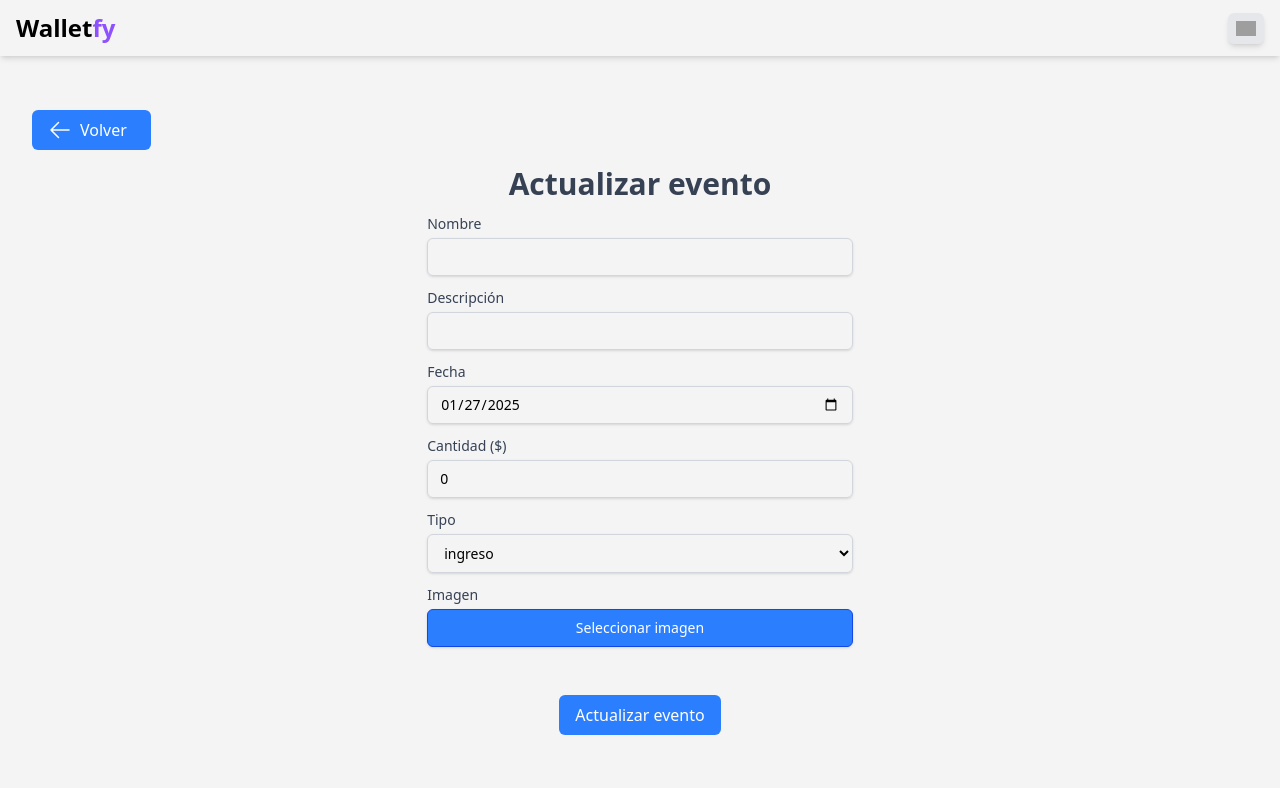
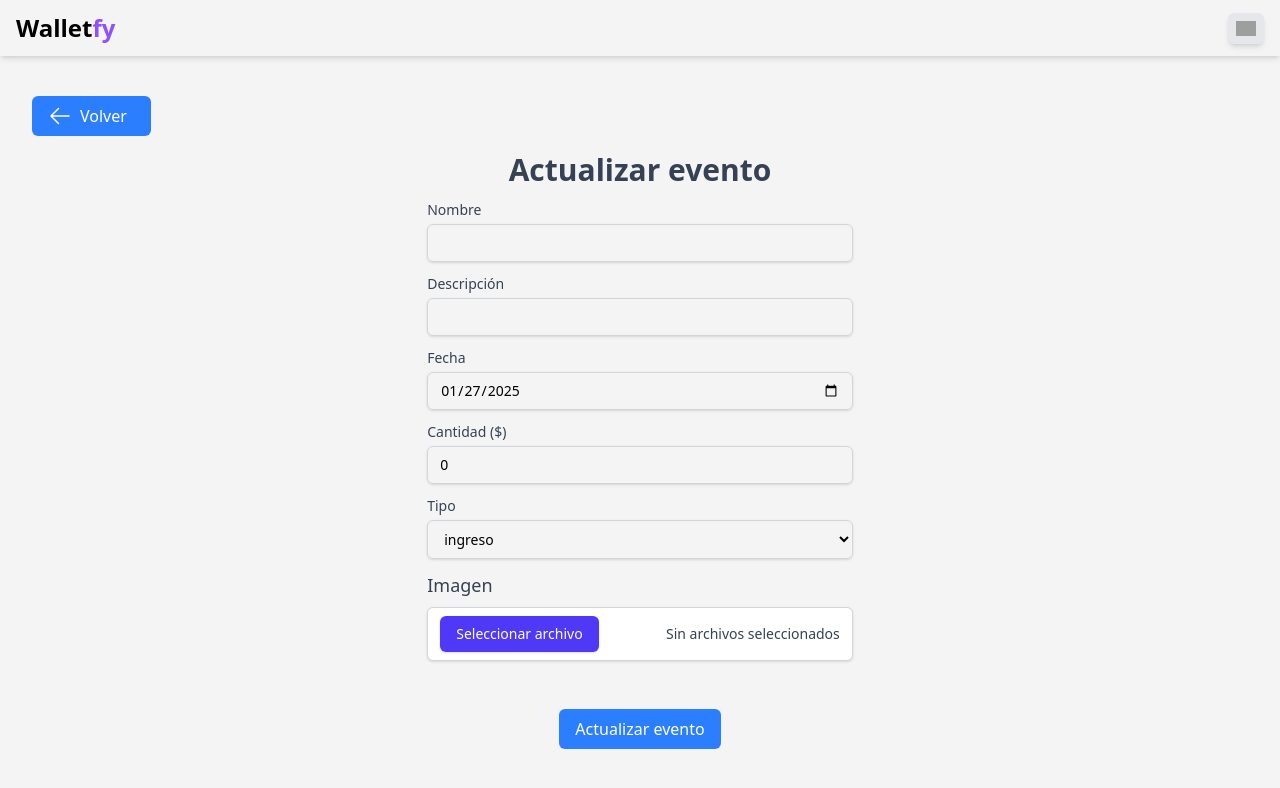
Before and after one commit to DJavierReyesM/ProyectoReactWalletfy_FSD, a React (Vite) app: page /form/1 in a window 1280 px wide. Shown: the top 788 px of the page. Built offline with nearby package versions, Linux system fonts and the light colour scheme; grey boxes are pictures that could not be loaded.

Commit message:
Mejoramiento de subir imagen y cargarla

```diff
--- a/src/components/form/ImageInput.tsx
+++ b/src/components/form/ImageInput.tsx
@@ -8,16 +8,15 @@ type ImageInputProps = {
   onChange: (value: string) => void;
 };
 
-const ImageInput = (props: ImageInputProps) => {
-  const { label, value, error, onChange, className } = props;
-
+const ImageInput: React.FC<ImageInputProps> = ({ label, value, error, onChange, className }) => {
   const [, setImage64] = React.useState<string>(value);
-  const [imageName, setImageName] = React.useState<string>("");
+  const [imageName, setImageName] = React.useState<string>("Sin archivos seleccionados");
 
   const handleImageChange = (event: React.ChangeEvent<HTMLInputElement>) => {
     const file = event.target.files?.[0];
+
     if (file) {
-      setImageName(file.name)
+      setImageName(file.name); // Actualizar el nombre del archivo
       const reader = new FileReader();
       reader.onloadend = () => {
         if (reader.result) {
@@ -27,37 +26,44 @@ const ImageInput = (props: ImageInputProps) => {
         }
       };
       reader.readAsDataURL(file);
+    } else {
+      setImageName("Sin archivo seleccionado"); // Si no se selecciona nada
     }
   };
 
   return (
+    <div className={`attachment-container ${className}`}>
+      <label className="text-lg font-medium block text-gray-700 dark:text-gray-200">
+        {label}
+      </label>
 
-    <div className={className}>
-      <div>
-        <label className="flex flex-col text-sm font-medium text-gray-700 dark:text-gray-200">
-          {label}
-          <input
-            type="file"
-            accept="image/*"
-            onChange={handleImageChange}
-            className="hidden"
-          />
-          <div className="cursor-pointer text-center bg-blue-500 text-white py-2 px-3 mt-1 border border-blue-700 rounded-md shadow-sm hover:bg-blue-600 focus:outline-none focus:ring-2 focus:ring-violet-500 focus:ring-opacity-50 sm:text-sm dark:bg-blue-700 dark:border-zinc-700 dark:hover:bg-blue-500">
-            Seleccionar imagen
-          </div>
+      {/* Contenedor con borde */}
+      <div className="mt-2 border border-gray-300 dark:border-gray-500 rounded-md shadow-sm px-3 py-2 flex items-center justify-between bg-white dark:bg-zinc-700">
+        <label htmlFor="file-upload" className="cursor-pointer px-4 py-2 bg-indigo-600 text-white text-sm font-medium rounded-md shadow hover:bg-indigo-700 focus:ring focus:ring-indigo-400">
+          Seleccionar archivo
         </label>
+        <input
+          id="file-upload"
+          type="file"
+          accept="image/*"
+          onChange={handleImageChange}
+          className="hidden" // Ocultamos el input nativo
+        />
+        {/* Nombre del archivo seleccionado */}
+        <span className="text-sm text-gray-700 dark:text-gray-200">{imageName}</span>
       </div>
 
+      {/* Vista previa de imagen */}
       {value && (
-        <div className="flex flex-col mt-4 justify-center items-center">
+        <div className="image-preview flex flex-col mt-4 justify-center items-center border border-gray-300 dark:border-gray-500 rounded-md shadow-sm p-3 bg-white dark:bg-zinc-700">
           <label className="block text-sm font-medium text-gray-700 dark:text-gray-200">
             Preview de imagen:
           </label>
-          {imageName && (<p className='text-sm font-medium text-gray-700 dark:text-gray-200'>'{imageName}'</p>)}
-          <img src={value} alt="Preview de imagen" className="mt-2 w-20 h-20 " />
+          <img src={value} alt="Preview de imagen" className="mt-2 max-w-full h-auto rounded-md shadow" />
         </div>
+      )}
 
-      )}
+      {/* Mensaje de error */}
       {error && <p className="mt-2 text-sm text-red-600">{error}</p>}
     </div>
   );
```
